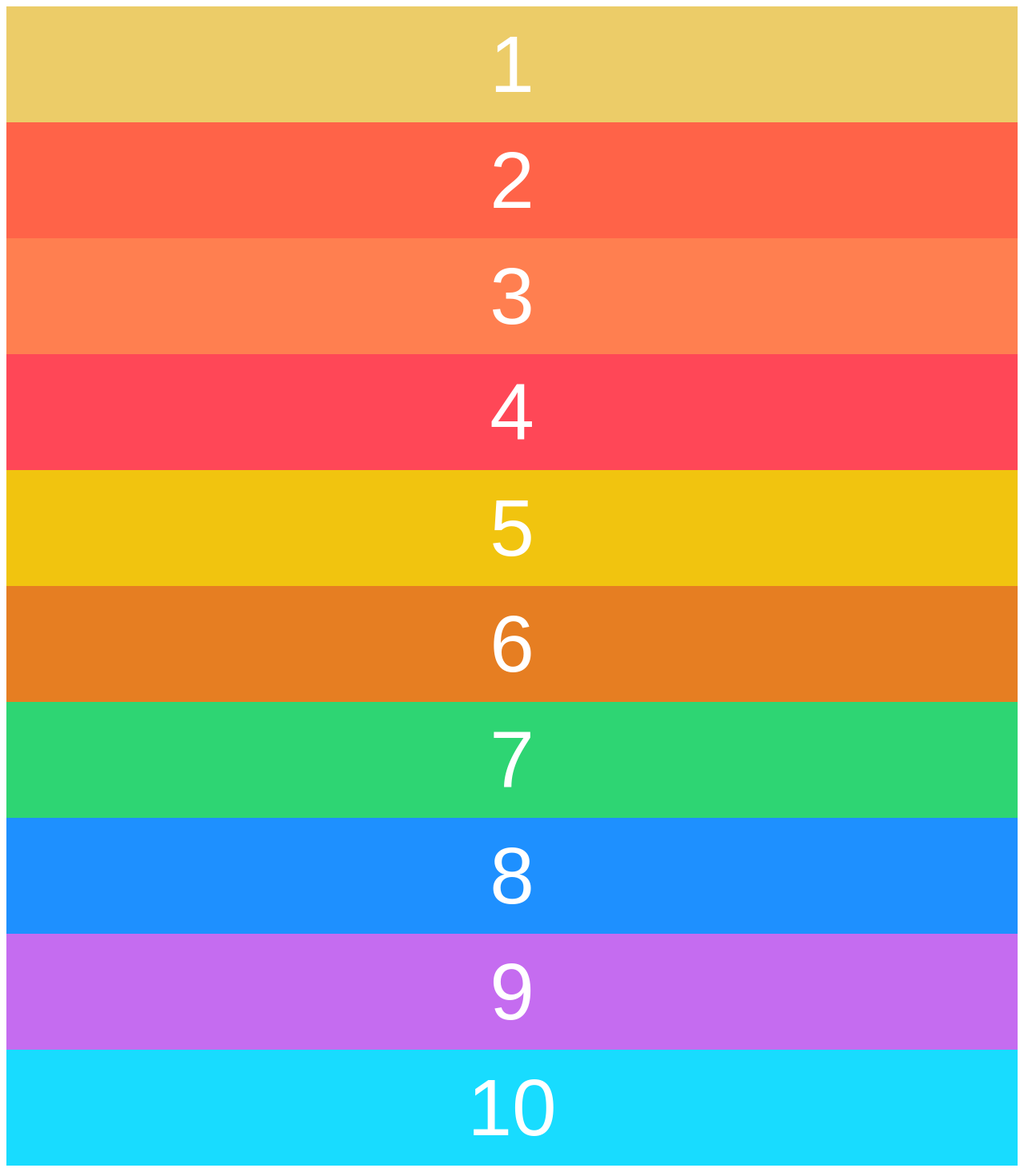
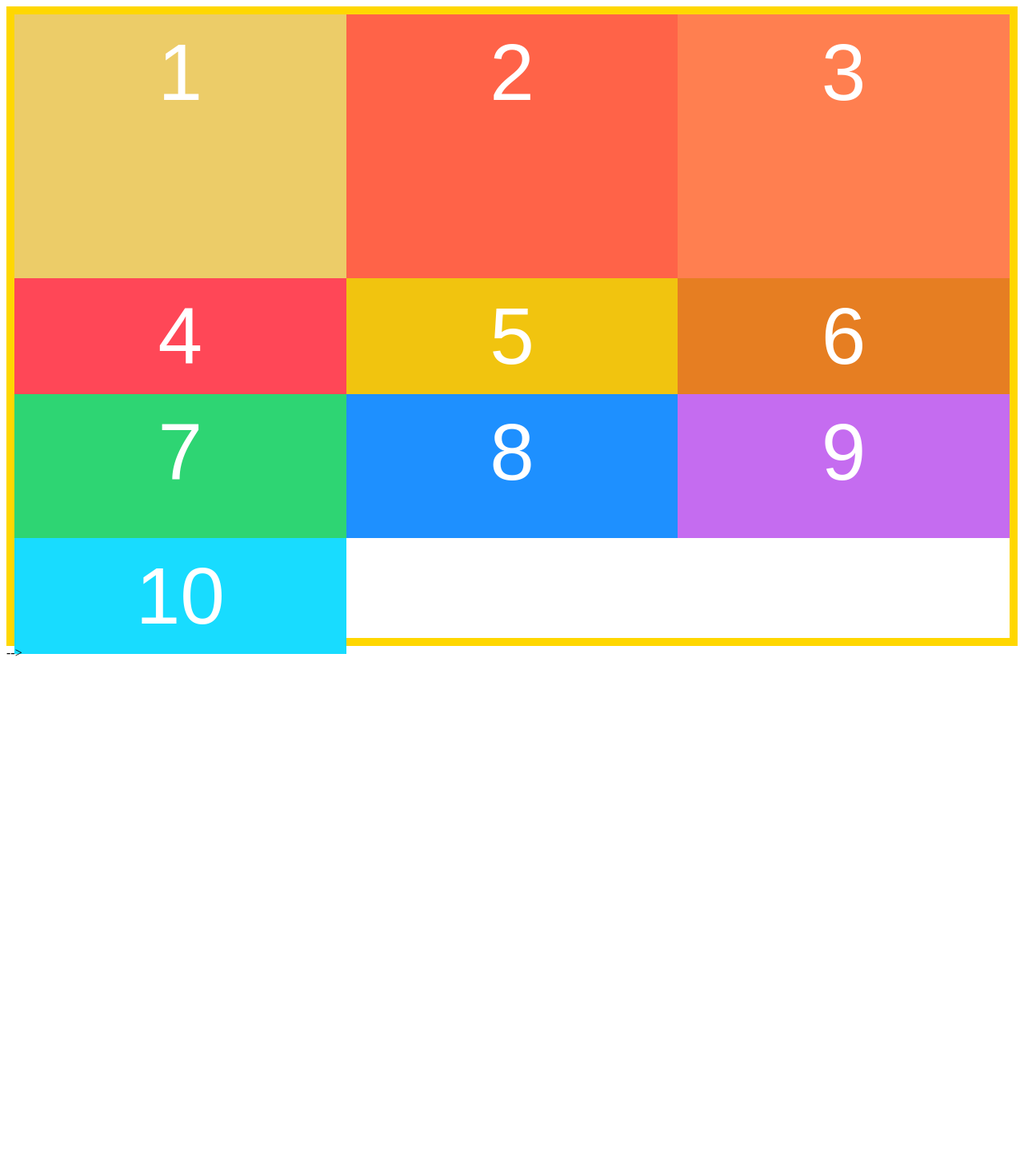
Before and after one commit to arielpiccolo/codeNation_weekly_records, a web app: file classes/week2/flex-box/index.html in a window 1280 px wide. Shown: the whole page at 80% size. After the commit the page ends 821 px from the top, so only its background shows below. Run offline with its HTML, style and script files only (its server is not run), Linux system fonts and the light colour scheme.

Commit message:
learning flex-box

```diff
--- a/classes/week2/flex-box/index.html
+++ b/classes/week2/flex-box/index.html
@@ -1,3 +1,4 @@
+
 
 <!DOCTYPE html>
 <html lang="en">
@@ -20,6 +21,6 @@
         <div class="box box8">8</div>
         <div class="box box9">9</div>
         <div class="box box10">10</div>
-        </div>
+        </div>  -->
 </body>
 </html>
--- a/classes/week2/flex-box/style.css
+++ b/classes/week2/flex-box/style.css
@@ -1,3 +1,11 @@
+/* allways target the parent element
+padding 15px only one value will apply to all 4 sizes
+flex-wrap will try to fit all the 'children' on the screen
+flex-wrap only works horizontaly
+
+by default order is set to 0 to all 'children'
+*/
+
 * {box-sizing: border-box;}
 .box {
 color: white;
@@ -6,8 +14,6 @@
 text-align: center;
 padding:15px;
 }
-
-/* Colours for each box */
 .box1 { background:#eccc68;}
 .box2 { background:#ff6348;}
 .box3 { background:#ff7f50;}
@@ -19,8 +25,21 @@
 .box9 { background:#c56cf0;}
 .box10 { background:#18dcff;}
 
-.container{
+
+.container {
     display: flex;
-    min-height: 100vh;
-    flex-direction: column;
+    border: 10px solid gold;
+    height: 100vh;
+    align-content: stretch;
+    flex-wrap: wrap;
 }
+
+
+.box{
+width: 33.333%;
+
+}
+
+.box2 {padding-bottom: 200px;}
+.box6 {padding-bottom: 0;}
+.box9 {padding-bottom: 50px;}
--- a/projects/zenGarden/css/style.css
+++ b/projects/zenGarden/css/style.css
@@ -127,5 +127,5 @@
 1. cant get the top text centered
 2. who to set colour in between divs 'participation
 and benefits
-3. give margin last p in ' about ' and ' participation '
+3. give margin last p in ' about ' and ' participation '4
 */
```
Lines whose indentation alone changed are shown as unchanged.
